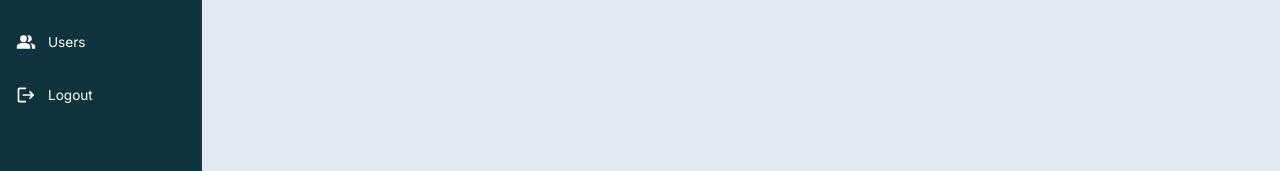
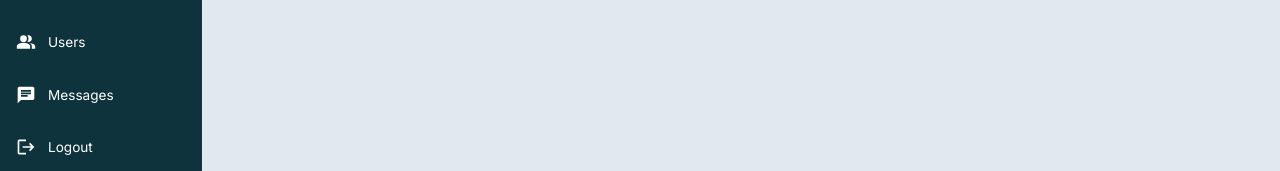
Before and after one commit to Labeebct/EVENT-MANAGEMENT-FRONTENT, a React (Vite) app: page /admin in a window 1280 px wide. Shown: the part 287-458 px from the top of the page. Built offline with nearby package versions, Linux system fonts and the light colour scheme; a web font is replaced by a local one.

Commit message:
completed users message showing section in admin section

```diff
--- a/src/components/admin/common/Header.jsx
+++ b/src/components/admin/common/Header.jsx
@@ -24,6 +24,8 @@ const Header = () => {
         return "Add Event";
       case "/admin/bookings":
         return "Bookings";
+      case "/admin/messages":
+        return "Messages";
     }
   };
 
--- a/src/components/admin/common/LeftBar.jsx
+++ b/src/components/admin/common/LeftBar.jsx
@@ -9,6 +9,7 @@ import PeopleAltIcon from "@mui/icons-material/PeopleAlt";
 import MenuIcon from "@mui/icons-material/Menu";
 import CloseIcon from "@mui/icons-material/Close";
 import BookmarkAddedIcon from '@mui/icons-material/BookmarkAdded';
+import ChatIcon from '@mui/icons-material/Chat';
 
 function LeftBar() {
 
@@ -34,6 +35,9 @@ function LeftBar() {
         break;
       case "/admin/bookings":
         setPage("Bookings");
+        break;
+      case "/admin/messages":
+        setPage("Messages");
         break;
       default:
         setPage("");
@@ -113,6 +117,16 @@ function LeftBar() {
             Users
           </li>
         </Link>
+        <Link to="/admin/messages">
+          <li
+            className={`px-4 py-4 text-[.85rem] text-white flex xl:gap-3 gap-4 items-center ${
+              page === "Messages" ? "bg-[#c0bebe2f]" : ""
+            }  hover:bg-[#d4d4d40a] border-opacity-10 cursor-pointer font-inter`}
+          >
+            <ChatIcon sx={{ fontSize: 20 }} />
+            Messages
+          </li>
+        </Link>
         <Link to="/admin/login">
           <li
             className={`px-4 py-4 text-[.85rem] text-white flex xl:gap-3 gap-4 items-center  hover:bg-[#d4d4d40a] border-opacity-10 cursor-pointer font-inter`}
--- a/src/components/admin/message/MessageContent.jsx
+++ b/src/components/admin/message/MessageContent.jsx
@@ -1,9 +1,16 @@
 import React from 'react'
+import MessageFrame from './MessageFrame'
 
 const MessageContent = () => {
   return (
-    <div className='w-full h-full'>
-
+    <div className='w-full h-full grid grid-cols-1 md:grid-cols-2 lg:grid-cols-3 xl:grid-cols-4 p-4 px-5  gap-x-4 gap-y-4'>
+      <MessageFrame />
+      <MessageFrame />
+      <MessageFrame />
+      <MessageFrame />
+      <MessageFrame />
+      <MessageFrame />
+      <MessageFrame />
     </div>
   )
 }
--- /dev/null
+++ b/src/components/admin/message/MessageFrame.jsx
@@ -0,0 +1,24 @@
+import React from "react";
+import labio from '../../../assets/labio.png'
+
+const MessageFrame = () => {
+  return (
+    <div className="flex-1 rounded-md flex flex-col gap-2 items-center px-3 py-5 w-full max-w-96 h-auto mx-auto shadow-box bg-white">
+       <img src={labio} alt="" className="h-36 w-36 rounded-[11rem]" />
+      <p class="text-[1.1rem] font-bold mt-3 font-inter">Name: Labeeb ct</p>
+      <p class="text-[.9rem] text-center font-inter mb-2 font-bold">
+        Subject: Issue in booking
+      </p>
+      <p class="text-[.8rem] text-center font-roboto">
+        Email: Ctlabeebthaliyil@gmail.com
+      </p>
+      <p class="text-[.8rem] text-center font-roboto">
+        Message: i cant book any of the eventsi cant book any of the events
+        Message: i cant book any of the events
+        Message: i cant book any of the events
+      </p>
+    </div>
+  );
+};
+
+export default MessageFrame;
```
